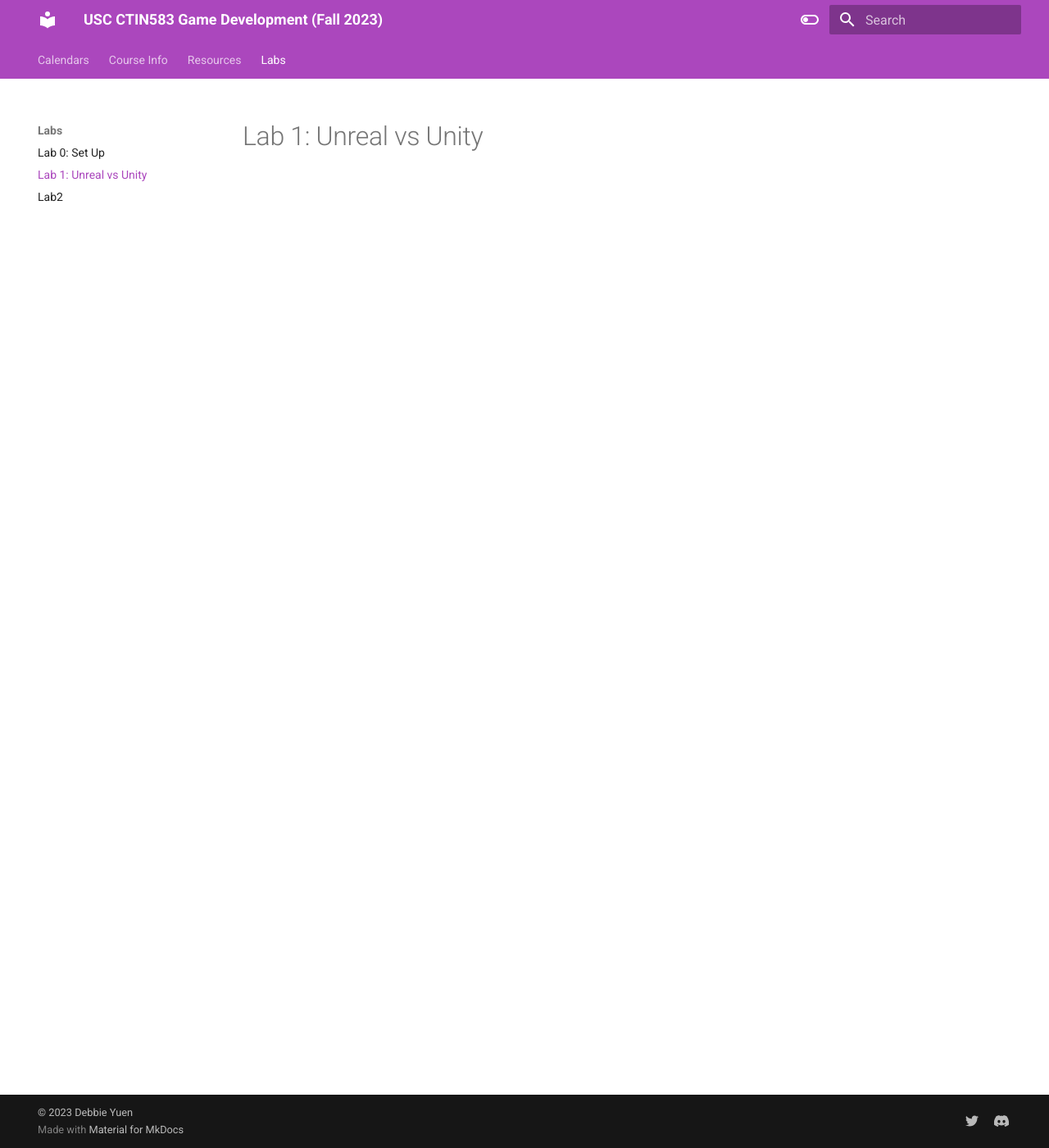
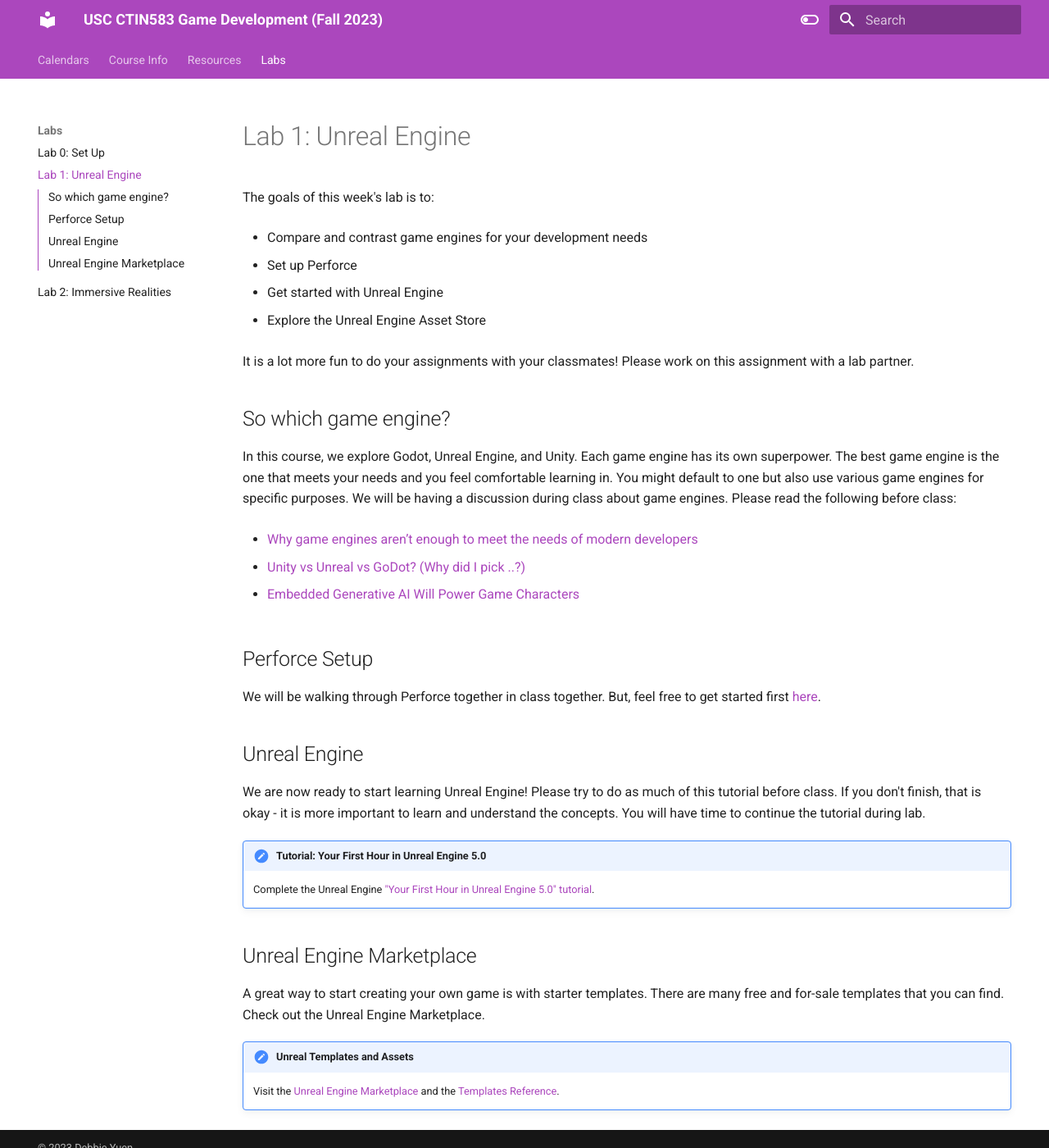
Before and after one commit to usc-ctin583/usc-ctin583.github.io, an MkDocs documentation site: the page built from docs/Labs/lab1.md, in a window 1280 px wide and 1400 px high. Shown: the whole window at 82% size. Built offline with MkDocs 1.6.1 and Material for MkDocs 9.7.7, drawn with Linux system fonts in a browser that asks for light colours.

Commit message:
edit labs

```diff
--- a/docs/Labs/lab1.md
+++ b/docs/Labs/lab1.md
@@ -1 +1,42 @@
-# Lab 1: Unreal vs Unity
+# Lab 1: Unreal Engine
+
+The goals of this week's lab is to:
+
+* Compare and contrast game engines for your development needs
+
+* Set up Perforce
+
+* Get started with Unreal Engine
+
+* Explore the Unreal Engine Asset Store
+
+It is a lot more fun to do your assignments with your classmates! Please work on this assignment with a lab partner.
+## So which game engine?
+
+In this course, we explore Godot, Unreal Engine, and Unity. Each game engine has its own superpower. The best game engine is the one that meets your needs and you feel comfortable learning in. You might default to one but also use various game engines for specific purposes. We will be having a discussion during class about game engines. Please read the following before class:
+
+* [Why game engines aren’t enough to meet the needs of modern developers](https://techcrunch.com/sponsor/unity/why-game-engines-arent-enough-to-meet-the-needs-of-modern-developers/)
+
+* [Unity vs Unreal vs GoDot? (Why did I pick ..?)](https://www.youtube.com/watch?v=zI0NAiYfaH0&list=LL&index=22&ab_channel=JasonWeimann)
+
+* [Embedded Generative AI Will Power Game Characters](https://spectrum.ieee.org/generative-game-ai#toggle-gdpr)
+
+## Perforce Setup
+
+We will be walking through Perforce together in class together. But, feel free to get started first [here](https://docs.google.com/document/d/1XGa5oCsxEOub3HmCulPOLt7udbcNJm_WvMSjznOUZvc/edit).
+
+## Unreal Engine
+
+We are now ready to start learning Unreal Engine! Please try to do as much of this tutorial before class. If you don't finish, that is okay - it is more important to learn and understand the concepts. You will have time to continue the tutorial during lab.
+
+!!! note "Tutorial: Your First Hour in Unreal Engine 5.0"
+
+    Complete the Unreal Engine ["Your First Hour in Unreal Engine 5.0" tutorial](https://dev.epicgames.com/community/learning/courses/ZpX/your-first-hour-in-unreal-engine-5/RPwK/your-first-hour-in-unreal-engine-5-0-overview).
+
+## Unreal Engine Marketplace
+
+A great way to start creating your own game is with starter templates. There are many free and for-sale templates that you can find. Check out the Unreal Engine Marketplace.
+
+!!! note "Unreal Templates and Assets"
+
+    Visit the [Unreal Engine Marketplace](https://www.unrealengine.com/marketplace/en-US/content-cat/assets/blueprints?count=20&sortBy=effectiveDate&sortDir=DESC&start=0) and the [Templates Reference](https://docs.unrealengine.com/5.2/en-US/unreal-engine-templates-reference/).
--- a/docs/Labs/lab2.md
+++ b/docs/Labs/lab2.md
@@ -0,0 +1 @@
+# Lab 2: Immersive Realities
```
Also changed, not shown: docs/Labs/lab0.md (+11 -0 lines), docs/index.md (+5 -5 lines).
